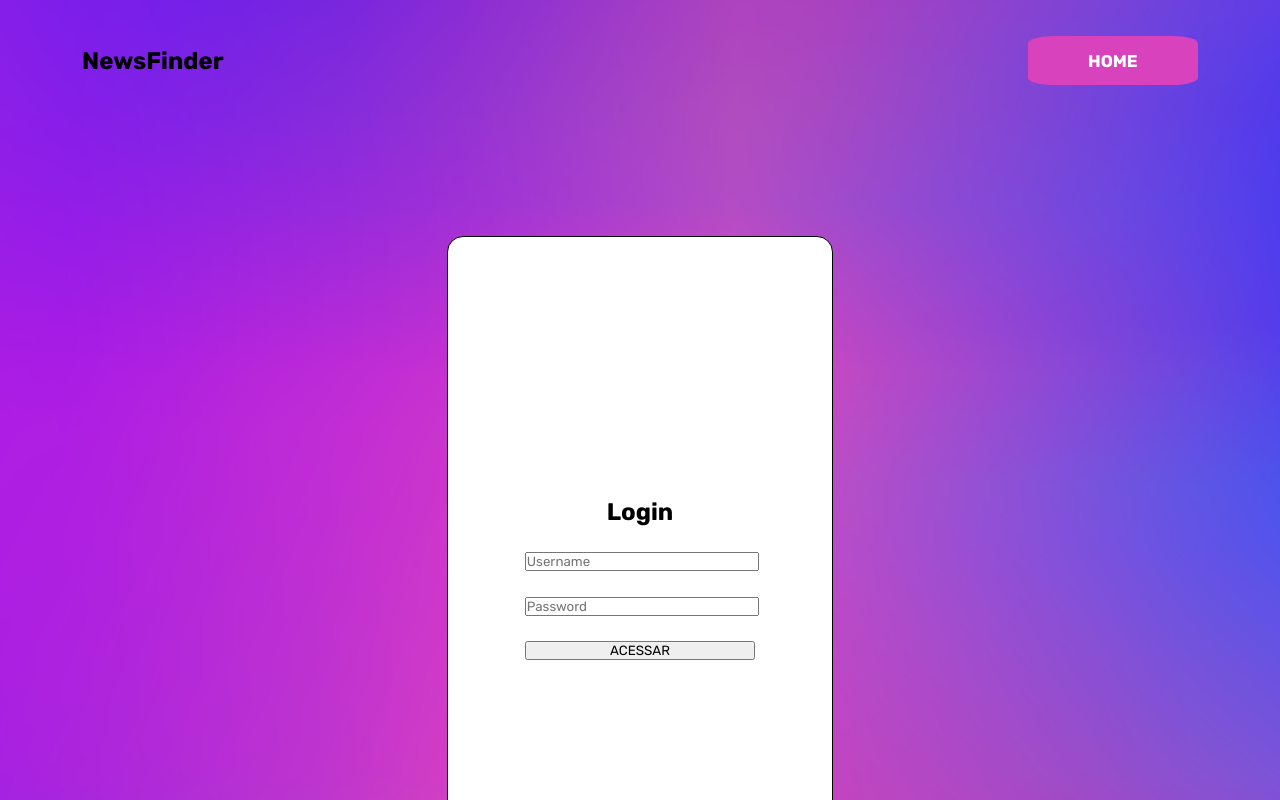
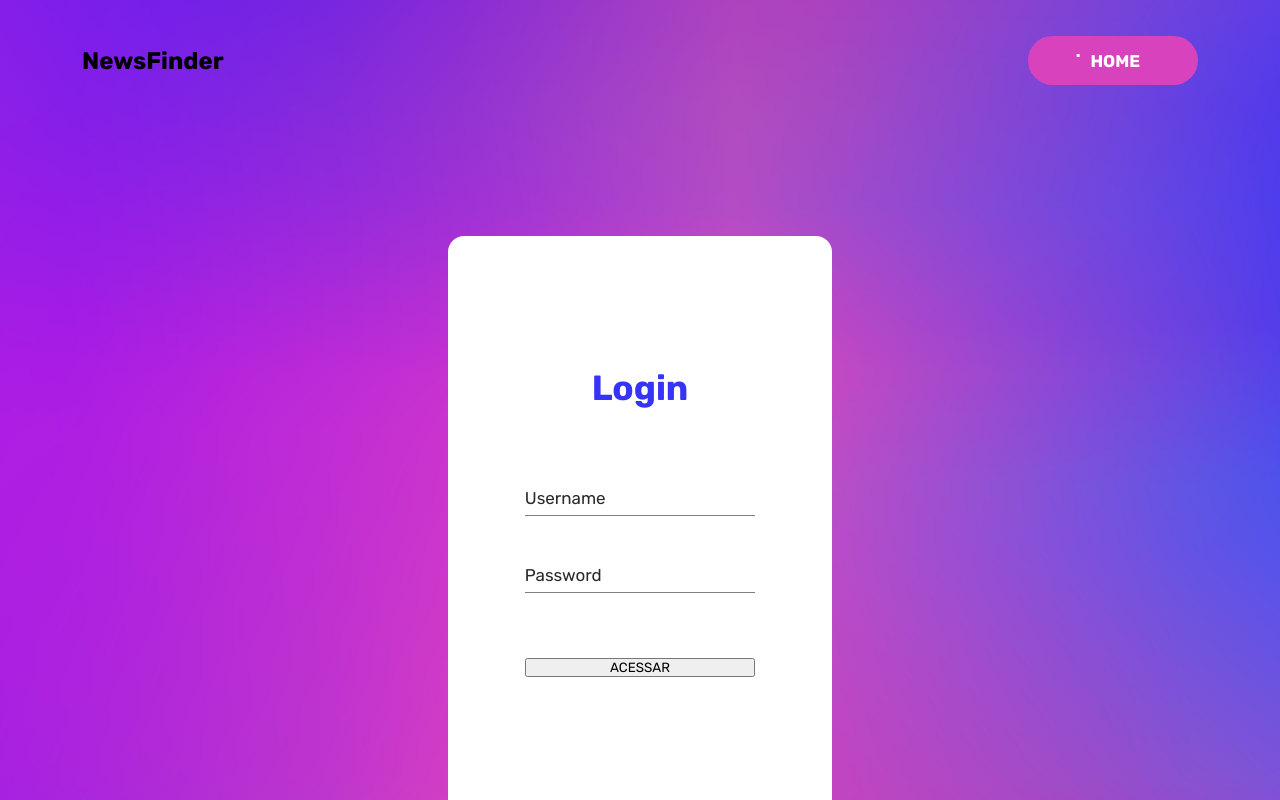
Before and after one commit to andre-rosatto/newtab-newsfinder, a React (Create React App) app: page / in a window 1280 px wide. Shown: the top 800 px of the page. Built offline with nearby package versions, Linux system fonts and the light colour scheme.

Commit message:
form itens

```diff
--- a/src/components/LoginForm.jsx
+++ b/src/components/LoginForm.jsx
@@ -30,13 +30,17 @@ return (
     <div className="main">
       <div className="loginHeader">
         <h2>NewsFinder</h2>
-        <button className="buttonHome">HOME</button>
+        <button className="buttonHome">
+          <span className="dot">.</span>
+          <span className="home">HOME</span>
+        </button>
       </div>
       <div className="loginBox">
         <div className="intoLogin">
           {error && <p>{error}</p>}
           <form onSubmit={handleSubmit} className="userPassword">
             <h2 className="titleLoginBox">Login</h2>
+            <div className="formItens">
               <div>
                 {/* <label htmlFor="username">Nome de Usuário:</label> */}
                 <input
@@ -57,6 +61,7 @@ return (
                   onChange={handlePasswordChange}
                 />
               </div>
+            </div>
             <button type="submit">ACESSAR</button>
           </form>
           </div>
--- a/src/css/login.css
+++ b/src/css/login.css
@@ -21,6 +21,17 @@
     padding-top: 36px;
 }
 
+.dot {
+    position: relative;
+    top: -10px;
+    right: 10px;
+    border-radius: 50px;
+}
+
+.home {
+    right: auto;
+}
+
 .buttonHome {
     background-color: #D842BD;
     color: #ffffff;
@@ -28,7 +39,7 @@
     font-weight: bold;
     width: 170px;
     height: 100%;
-    border-radius: 15%;
+    border-radius: 25px;
     border: none;
 }
 
@@ -38,24 +49,26 @@
     flex-direction: column;
     justify-content: center;
     margin: auto;
-    height: 683px;
+    height: 608px;
     width: 30%;
-    border: 1px solid;
+    border: none;
     border-radius: 16px;
     background-color: #ffffff;
 }
 
 .intoLogin {
-    width: 100% !important;
+    width: 100%;
     display: flex;
     justify-content: center;
+    height: 100%;
+    align-items: center;
 }
 
 .userPassword {
     width: 60%;
     display: flex;
     flex-direction: column;
-    gap: 25px
+    height: 100%;
 }
 
 .userPassword input, .userPassword button{
@@ -66,4 +79,39 @@
     display: flex;
     align-items: center;
     justify-content: center;
+    margin-top: 131px;
+    font-size: 35px;
+    color: #3634F7;
 }
+
+.formItens {
+    padding-top: 75px;
+    display: flex;
+    flex-direction: column;
+    gap: 45px;
+    padding-bottom: 65px;
+}
+
+.formItens input {
+    height: 31px;
+    border-top: none;
+    border-right: none;
+    border-left: none;
+    border-bottom: 1px solid gray;
+}
+
+/* Estilizando o placeholder*/
+::-webkit-input-placeholder { /* WebKit (Chrome, Safari, etc.) */
+    font-size: 17px;
+    color: #292929;
+ }
+
+ :-moz-placeholder { /* Firefox */
+    font-size: 17px;
+    color: #292929;
+ }
+
+ :-ms-input-placeholder { /* Microsoft Edge */
+    font-size: 17px;
+    color: #292929;
+ }
```
Lines whose indentation alone changed are shown as unchanged.
